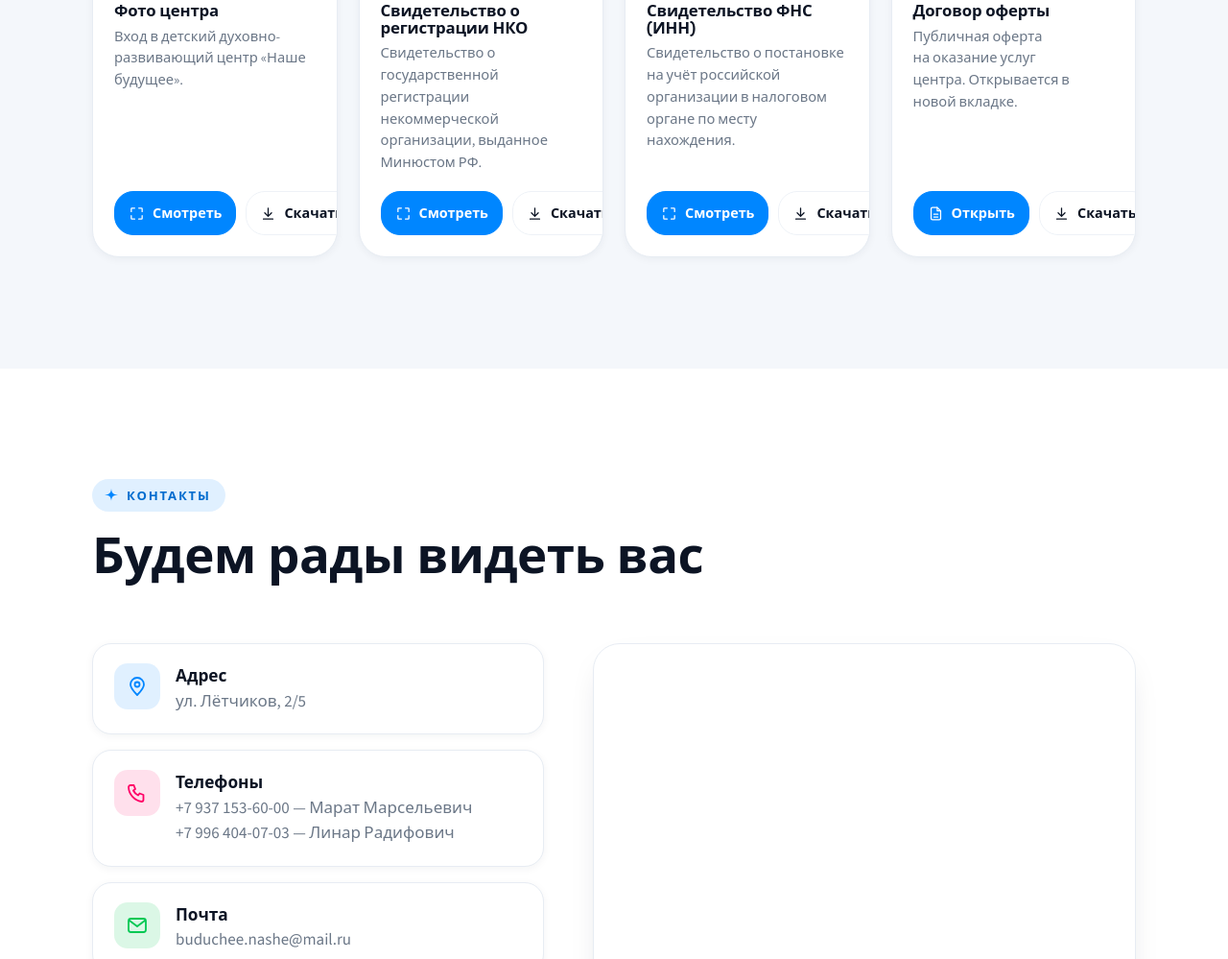
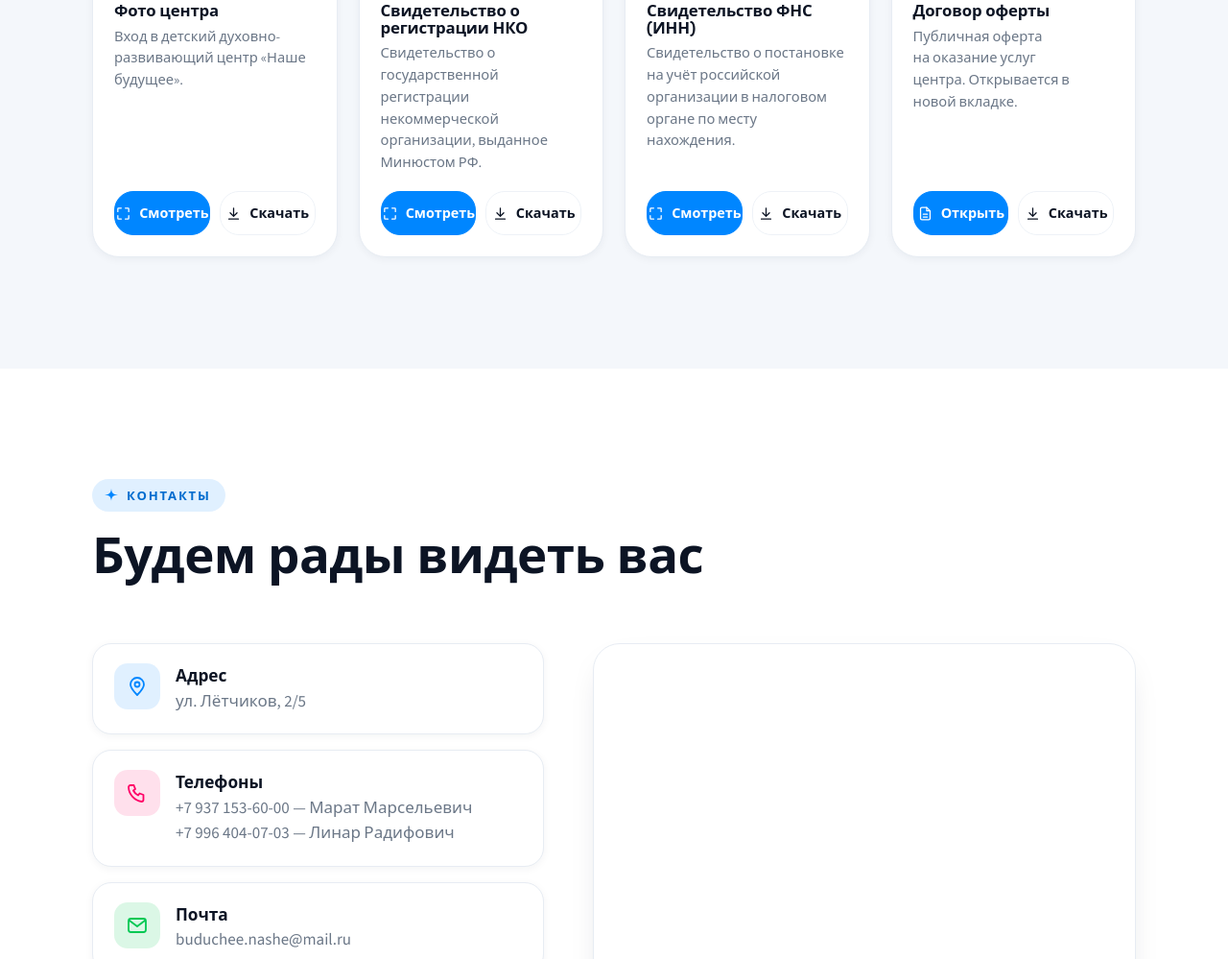
Before and after one commit to anonbtech/site, a plain HTML site: page index.html in a window 1280 px wide. Shown: the part 10560-11559 px from the top of the page at 96% size. Drawn offline with nearby package versions, Linux system fonts and the light colour scheme.

Commit message:
Docs: fix download button overflow (min-width:0, flex-wrap)

```diff
--- a/index.html
+++ b/index.html
@@ -448,13 +448,15 @@ p { text-wrap: pretty; }
 .doc-body { padding: 20px 22px 22px; display: flex; flex-direction: column; flex: 1; }
 .doc-body h3 { font-size: 1.05rem; margin-bottom: 6px; }
 .doc-body p { color: var(--muted); font-size: .92rem; flex: 1; }
-.doc-actions { display: flex; gap: 10px; margin-top: 18px; }
+.doc-actions { display: flex; flex-wrap: wrap; gap: 10px; margin-top: 18px; }
 .doc-btn {
-  flex: 1; display: inline-flex; align-items: center; justify-content: center; gap: 8px;
-  font-family: var(--font-display); font-weight: 600; font-size: .9rem; padding: 11px 14px;
+  flex: 1 1 0; min-width: 0; white-space: nowrap; box-sizing: border-box;
+  display: inline-flex; align-items: center; justify-content: center; gap: 8px;
+  font-family: var(--font-display); font-weight: 600; font-size: .9rem; padding: 11px 12px;
   border-radius: var(--r); border: 1px solid var(--line-2); background: var(--surface); color: var(--ink);
   cursor: pointer; transition: background .2s, color .2s, border-color .2s;
 }
+.doc-btn svg { flex: none; }
 .doc-btn svg { width: 17px; height: 17px; }
 .doc-btn:hover { background: var(--accent-soft); border-color: var(--accent); color: var(--accent-ink); }
 .doc-btn--primary { background: var(--accent); color: #fff; border-color: var(--accent); }
```
